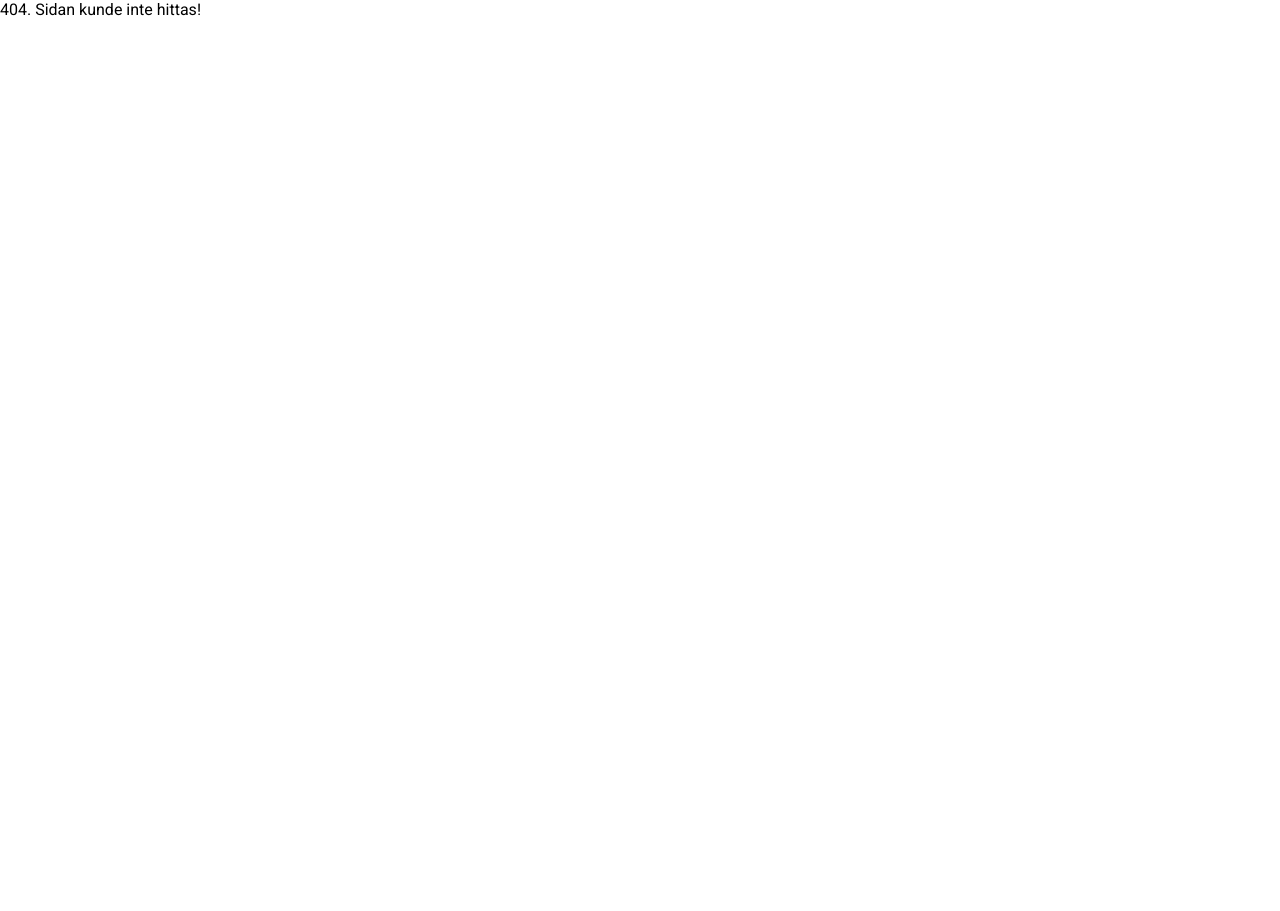
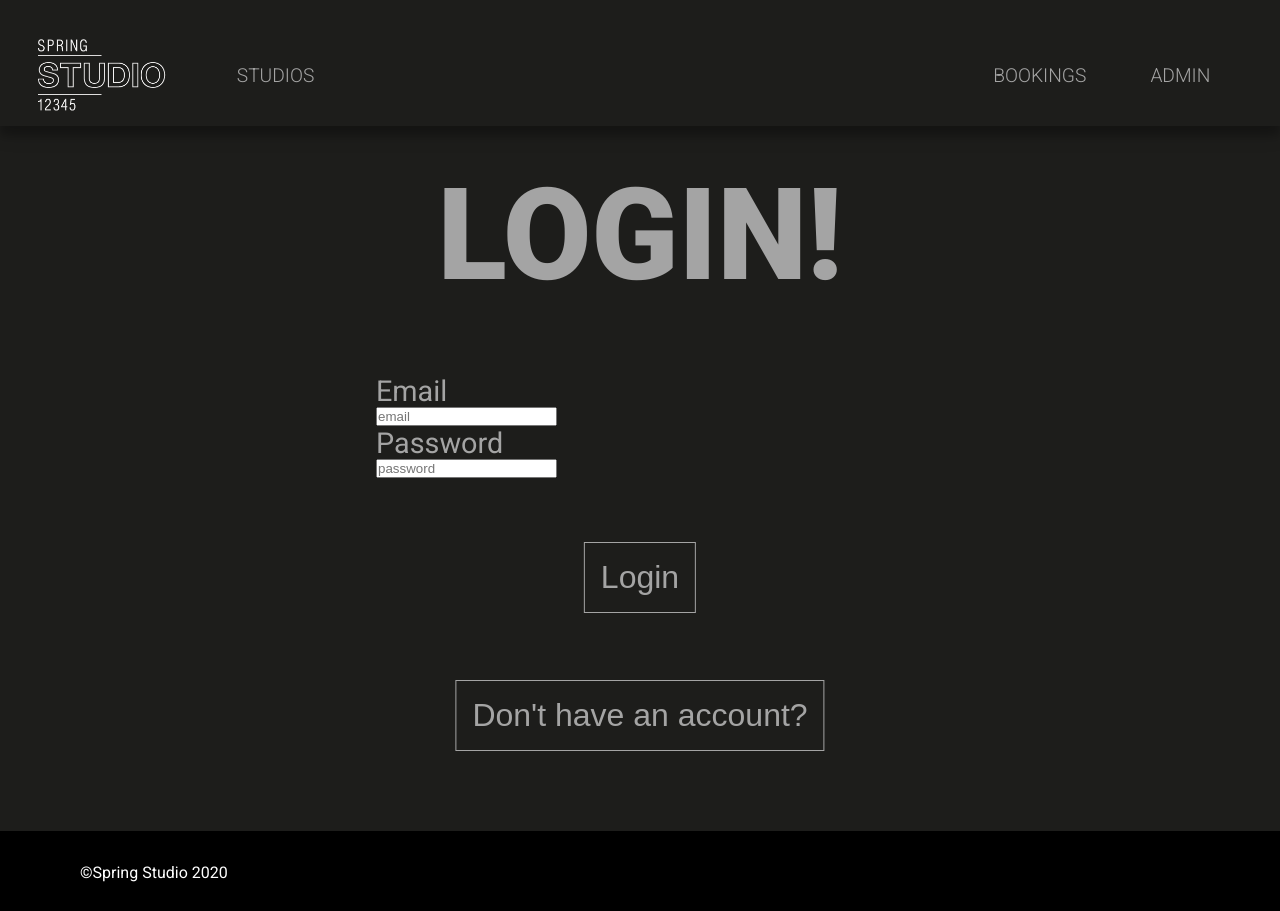
Before and after one commit to Kevin-Spring/Studio_React_App, a React (Create React App) app: page /adminPage in a window 1280 px wide. Before the commit this address had no page. Before the commit the page ends 800 px from the top, so only its background shows below. Built offline with nearby package versions, Linux system fonts and the light colour scheme.

Commit message:
fix admin check token

```diff
--- /dev/null
+++ b/src/components/AdminPage.js
@@ -0,0 +1,30 @@
+import React, {Component} from "react";
+import AdminLogin from "./Auth/AdminLogin";
+import AdminProfile from "./Auth/AdminProfile";
+
+class AdminPage extends Component{
+
+    state={
+        user: true
+    }
+
+    findUserInfo(e){
+        console.log(e)
+    }
+
+    render(){
+
+        return(
+
+            <div>
+            {!this.state.condition && <AdminLogin userInfo={(this.findUserInfo)} />}
+
+
+            {this.state.condition && <AdminProfile />}
+
+            </div>
+        )
+    }
+}
+
+export default AdminPage;
--- a/src/components/AppRouter.js
+++ b/src/components/AppRouter.js
@@ -5,10 +5,10 @@ import App from "./App";
 import Studios from "./Studios";
 import HandleBooking from "./HandleBookings";
 import Booking from "./Booking";
-import Login from "./Login";
+//import Login from "./Login";
 import AdminForm from "./AdminForm";
 import NotFoundPage from "./NotFoundPage";
-import AdminLogin from "./Auth/AdminLogin";
+import AdminPage from "./AdminPage";
 
 
 
@@ -23,9 +23,9 @@ const AppRouter = () => {
             <Route path="/studios" component={Studios} exact />
             <Route path="/handle-bookings" component={HandleBooking} exact />
             <Route path="/bookings" component={Booking} exact />
-            <Route path="/login" component={Login} exact />
+            {/* <Route path="/login" component={Login} exact /> */}
             <Route path="/admin" exact component={AdminForm} />
-            <Route path="/adminLogin" exact component={AdminLogin} />
+            <Route path="/adminPage" exact component={AdminPage} />
             <Route component={NotFoundPage} />
             </Switch>
 
--- a/src/components/Auth/AdminLogin.js
+++ b/src/components/Auth/AdminLogin.js
@@ -1,7 +1,8 @@
-import React, {Component} from "react";
+import React, { Component } from "react";
 import axios from "axios";
 import Navbar from "../Navbar";
 import Footer from "../Footer";
+import "../../style/_Form.scss";
 
 // register / login
 // conditional rendering
@@ -11,44 +12,112 @@ class AdminLogin extends Component {
     state = {
         condition: true
     }
-    onClickRegister(){
-        this.setState({condition:false})
+    onClickRegister() {
+        this.setState({ condition: false })
     }
-    onClickLogin(){
-        this.setState({condition:true})
+    onClickLogin() {
+        this.setState({ condition: true })
+    }
+    onSubmitLogin(e) {
+        e.preventDefault();
+        // Request API.
+        axios
+            .post('http://localhost:1337/auth/local', {
+                identifier: e.target.elements.email.value,
+                password: e.target.elements.password.value,
+            })
+            .then(response => {
+                // Handle success.
+                console.log('Well done!');
+                console.log('User profile', response.data.user);
+                console.log('User token', response.data.jwt);
+                this.props.userInfo(response.data.jwt);
+            })
+            .catch(error => {
+                // Handle error.
+                console.log('An error occurred:', error);
+            });
+    }
+    onSubmitRegister(e) {
+        e.preventDefault();
+
+        // Request API.
+        // Add your own code here to customize or restrict how the public can register new users.
+        axios
+            .post('http://localhost:1337/auth/local/register', {
+                username: e.target.elements.username.value,
+                email: e.target.elements.email.value,
+                password: e.target.elements.password.value,
+            })
+            .then(response => {
+                // Handle success.
+                console.log('Well done!');
+                console.log('User profile', response.data.user);
+                console.log('User token', response.data.jwt);
+            })
+            .catch(error => {
+                // Handle error.
+                console.log('An error occurred:', error);
+            });
     }
 
-    render(){
+    render() {
 
-        return(
+        return (
 
 
             <div>
-           { /* <Navbar /> */}
+                <Navbar />
 
 
-            Login
+
+                <section className={"contact"}>
                     {this.state.condition &&
-                <form>
-                    <input type="email" placeholder="email" />
-                    <input type="password" placeholder="password"/>
-                    <button>Login</button>
+
+                        <form onSubmit={this.onSubmitLogin.bind(this)}>
+                            <h2 className={"contact__header"}>Login!</h2>
+                            <div className={"form__container"}>
+                                <div className={"form__group field"}>
+                                    <input type="email" placeholder="email" name="email" id="email" />
+                                    <label htmlFor={"email"} className={"form__label"}>Email</label>
+                                </div>
+                                <div className={"form__group field"}>
+                                    <input type="password" placeholder="password" name="password" id="password" />
+                                    <label htmlFor={"password"} className={"form__label"}>Password</label>
+                                </div>
+                                <div className={"btn-animation"}>
+                                    <button type={"submit"} className={"form-btn form__btn-underline"}> Login</button>
+                                </div>
                                 <br />
-                    <button onClick={this.onClickRegister.bind(this)}>Don't have an account?</button>
+                                <button onClick={this.onClickRegister.bind(this)} className={"form-btn form__btn-underline"}>Don't have an account?</button>
+                            </div>
                         </form>}
 
                     {!this.state.condition &&
-                <form>
-                    <input type="text" placeholder="username" />
-                    <input type="email" placeholder="email" />
-                    <input type="password" placeholder="password"/>
-                    <button>Register</button>
+                        <form onSubmit={this.onSubmitRegister.bind(this)}>
+                            <h2 className={"contact__header"}>Register!</h2>
+                            <div className={"form__container"}>
+                                <div className={"form__group field"}>
+                                    <input type="text" placeholder="username" name="username" id="username" />
+                                    <label htmlFor={"username"} className={"form__label"}>Username</label>
+                                </div>
+                                <div className={"form__group field"}>
+                                    <input type="email" placeholder="email" name="email" id="email" />
+                                    <label htmlFor={"email"} className={"form__label"}>Email</label>
+                                </div>
+                                <div className={"form__group field"}>
+                                    <input type="password" placeholder="password" name="password" id="password" />
+                                    <label htmlFor={"password"} className={"form__label"}>Password</label>
+                                </div>
+                                <button type={"submit"} className={"form-btn form__btn-underline"}> Register</button>
                                 <br />
-                    <button onClick={this.onClickLogin.bind(this)}>Already have an account?</button>
+                                <button onClick={this.onClickLogin.bind(this)} className={"form-btn form__btn-underline"}>Already have an account?</button>
+                            </div>
                         </form>}
+                </section>
 
 
-                {/* <Footer /> */}
+                <Footer />
             </div>
 
 
--- a/src/components/Form.js
+++ b/src/components/Form.js
@@ -50,22 +50,22 @@ class Form extends Component {
                     <div className={"form__container"}>
                         <div className={"form__group field"}>
                             <input type={"text"} className={"form__field"} placeholder={"Name"} name={"name"} id={'name'} onChange={this.handleOnChangeName} required />
-                            <label for={"name"} className={"form__label"}>Name</label>
+                            <label htmlFor={"name"} className={"form__label"}>Name</label>
                         </div>
                         <div className={"form__group field"}>
                             <input type={"text"} className={"form__field"} name={"time"} id={"input__time"} placeholder={"Time"}
                             onChange={this.handleOnChangeTime} required />
-                            <label for={"input__time"} className={"form__label"}>What Time?</label>
+                            <label htmlFor={"input__time"} className={"form__label"}>What Time?</label>
                         </div>
                         <div className={"form__group field"}>
                             <input type="number" className={"form__field"} name={"telephone"} id={"input__telephone"} placeholder={"Telephone"}
                             onChange={this.handleOnChangeMobile} required />
-                            <label for={"input__telephone"} className={"form__label"}>Telephone</label>
+                            <label htmlFor={"input__telephone"} className={"form__label"}>Telephone</label>
                         </div>
                         <div className={"form__group field"}>
                             <textarea name={"textarea"} className={"form__field"} id={"textarea"} cols={"30"} rows={"10"}
                                 placeholder={"Other thoughts?"}></textarea>
-                            <label for={"textarea"} className={"form__label"}>Anything else?</label>
+                            <label htmlFor={"textarea"} className={"form__label"}>Anything else?</label>
                         </div>
                         <div className={"btn-animation"}>
                             <button type={"submit"} className={"form-btn"}><Link to={"/bookings"} className={"form__btn-underline"}> SEND!</Link></button>
--- a/src/components/Navbar.js
+++ b/src/components/Navbar.js
@@ -22,7 +22,7 @@ const Navbar = () => {
                         <Link to={"/bookings"} className={"nav-link underline"}>Bookings</Link>
                     </li>
                     <li className={"nav-item"}>
-                        <Link to={"/login"} className={"nav-link underline"}>Log in / Log out</Link>
+                        {/* <Link to={"/login"} className={"nav-link underline"}>Log in / Log out</Link> */}
                         <Link to={"/adminLogin"} className={"nav-link underline"}>Admin</Link>
                     </li>
                 </ul>
```
Lines whose indentation alone changed are shown as unchanged.
